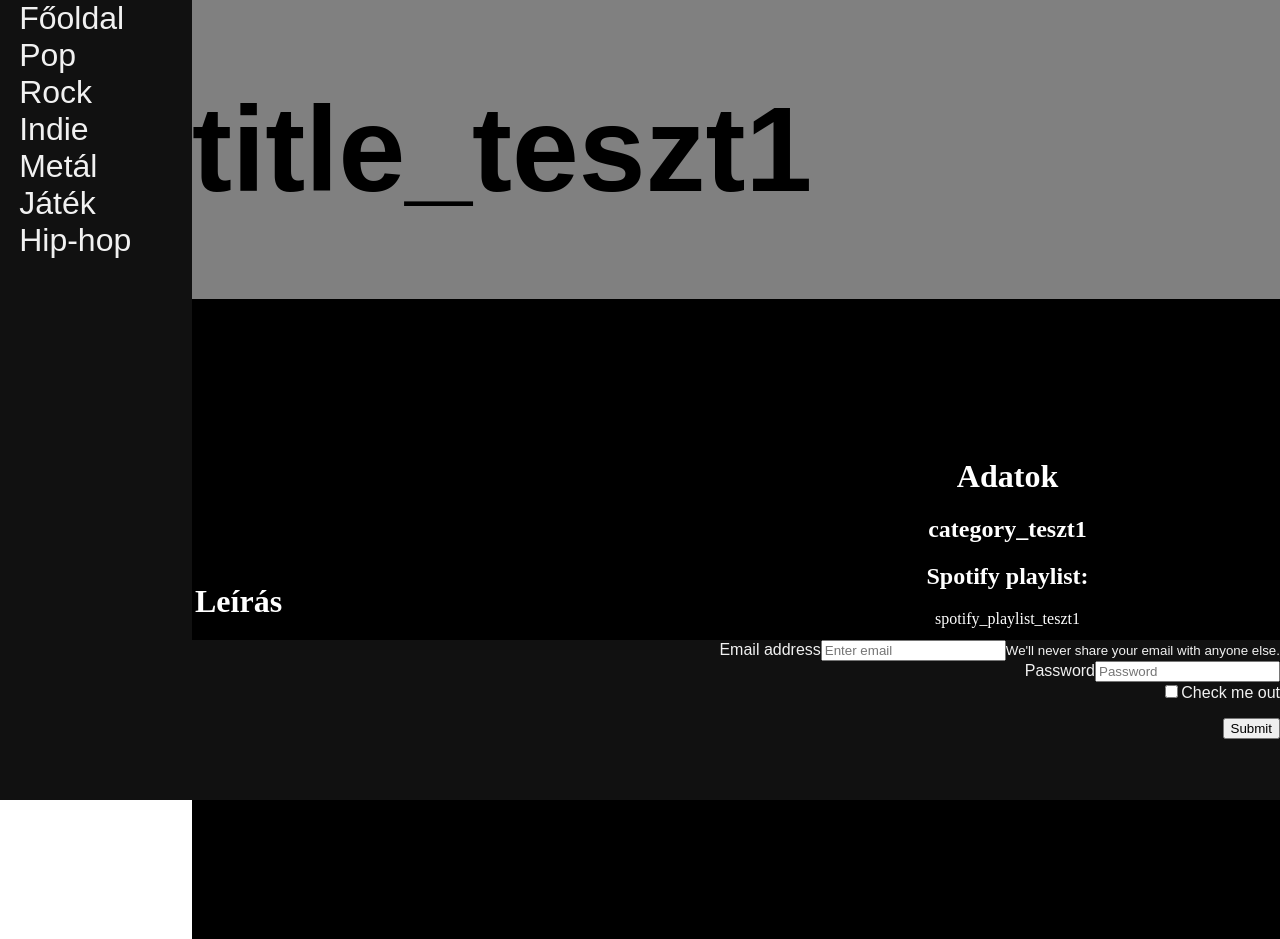
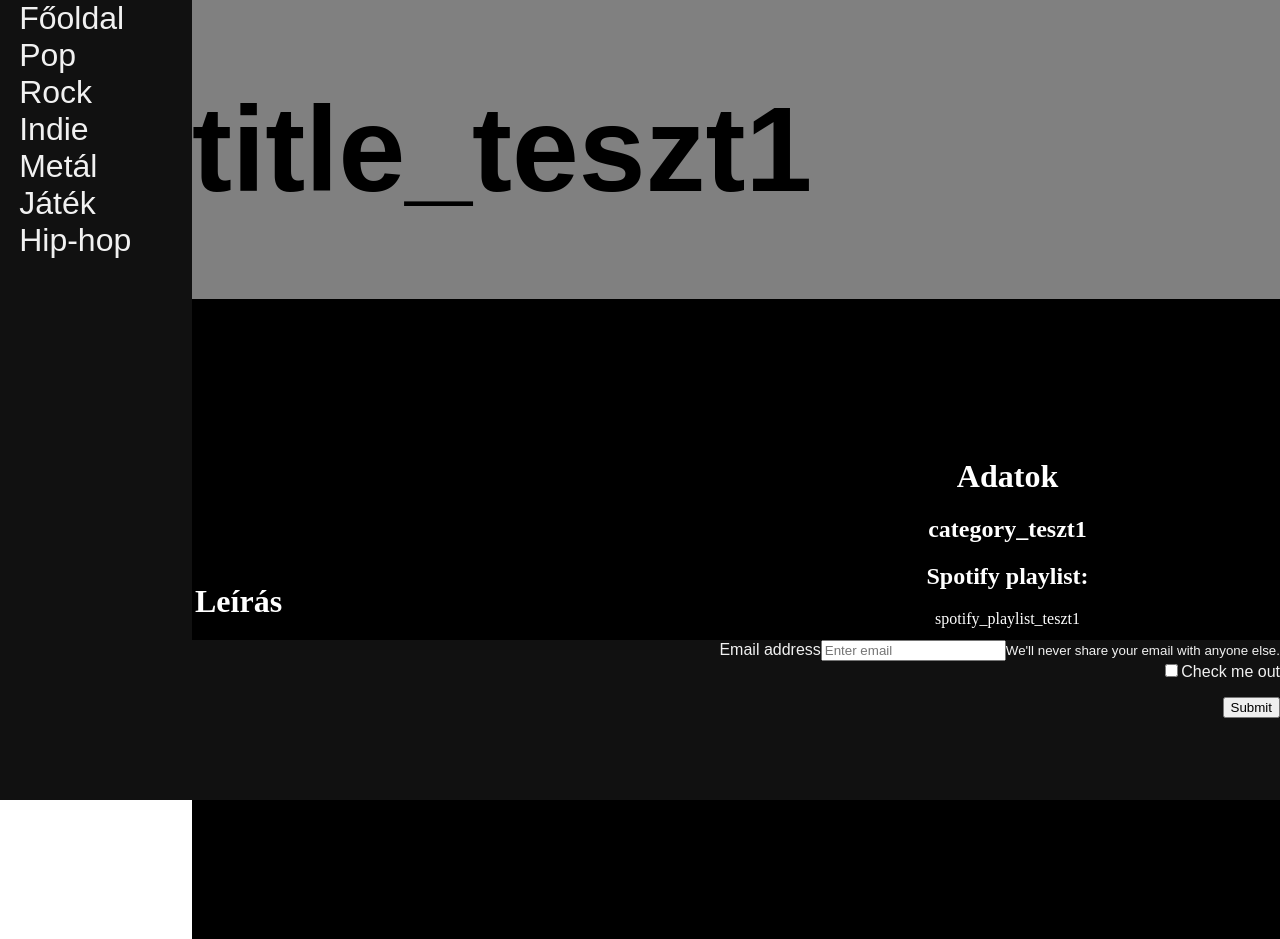
Before and after one commit to MBotond21/web_music_pro_max_ultra, a React (Vite) app in the folder frontend/: page / in a window 1280 px wide. Built offline with nearby package versions, Linux system fonts and the light colour scheme.

Commit message:
added popup on succesfull subscription

```diff
--- a/frontend/src/components/form/index.tsx
+++ b/frontend/src/components/form/index.tsx
@@ -18,7 +18,7 @@ function FooterForm() {
     for (let i = 0; i < e.length-1; i++) {
       e[i].value = "";
     }
-    document.getElementsByTagName("input")[2].checked = false;
+    document.getElementsByTagName("input")[1].checked = false;
   }
 
   async function insertFunc(e: FormEvent){
@@ -26,14 +26,13 @@ function FooterForm() {
     let adatok = getInsert();
     console.log(adatok);
 
-    let chck = document.getElementsByTagName("input")[2].checked;
+    let chck = document.getElementsByTagName("input")[1].checked;
 
     if(chck){
       document.getElementById("not-checked")!.textContent = "";
       clearInputs();
       const datas = {
-        "email": adatok[0],
-        "password": adatok[1]
+        "email": adatok[0]
       }
 
       const response = await fetch('http://localhost:3000/data', {
@@ -43,6 +42,8 @@ function FooterForm() {
           'Content-type': 'application/json'
         },
       });
+
+      window.alert("Sikeres regisztráció");
 
       const data = await response.json();
       console.log(data);
@@ -64,14 +65,11 @@ function FooterForm() {
         </Form.Text>
       </Form.Group>
 
-      <Form.Group className="formgroup" controlId="formBasicPassword">
-        <Form.Label>Password</Form.Label>
-        <Form.Control type="password" placeholder="Password" />
-      </Form.Group>
       <Form.Group className="formgroup" controlId="formBasicCheckbox">
         <Form.Check type="checkbox" label="Check me out" />
       </Form.Group>
       <p id='not-checked'></p>
+
       <Button variant="primary" type="submit">
         Submit
       </Button>
```
